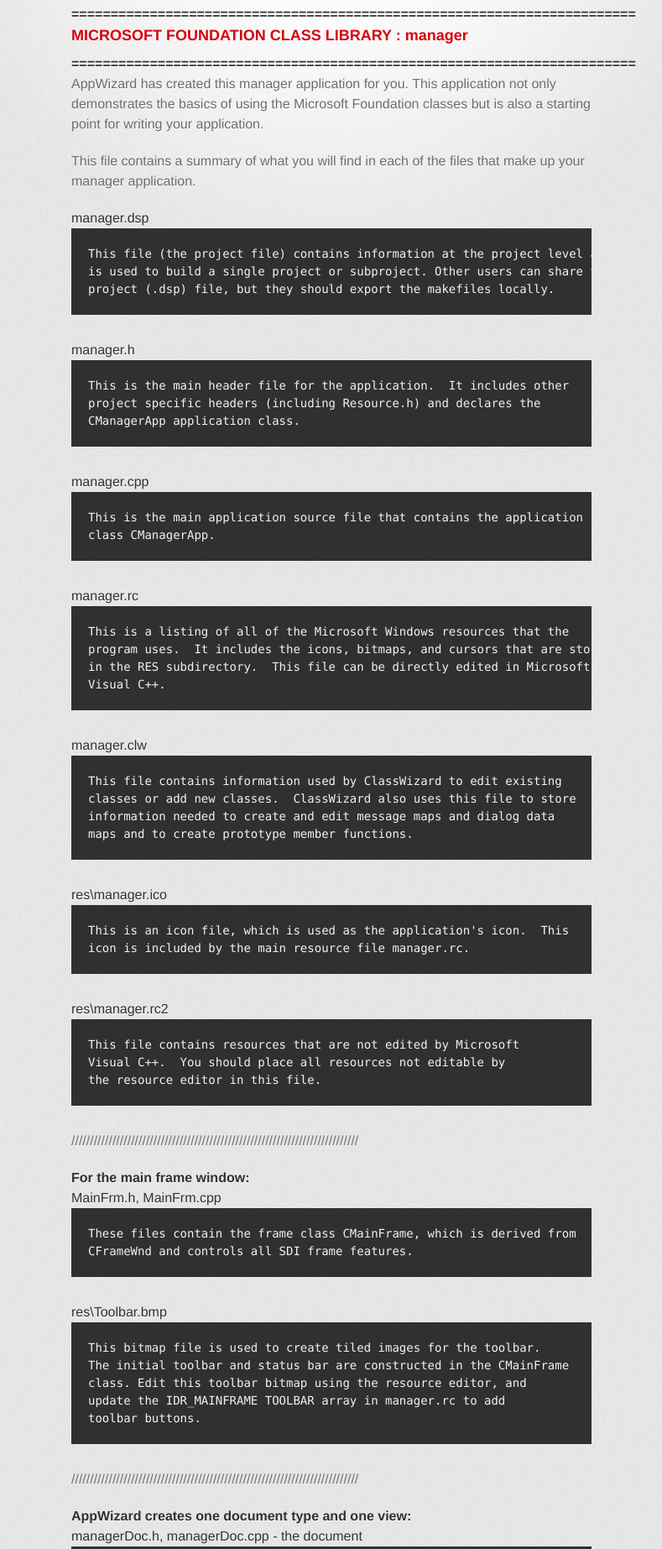
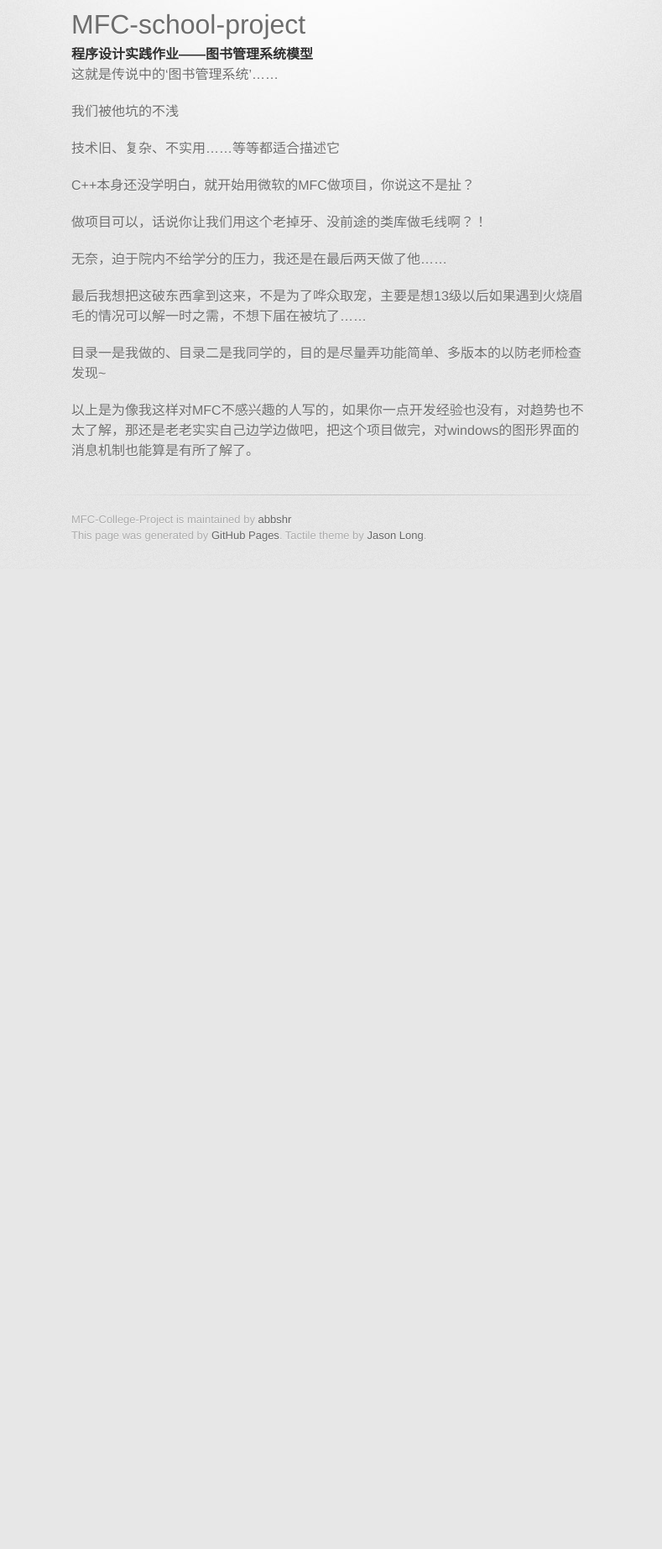
Before and after one commit to abbshr/MFC-school-project, a plain HTML site: page index.html in a window 1280 px wide. Shown: the part 266-2111 px from the top of the page at 84% size, without its empty margins (245-1034 px from the left). After the commit the page ends 944 px from the top, so only its background shows below. Drawn offline with Linux system fonts and the light colour scheme; a web font is replaced by a local one.

Commit message:
Create gh-pages branch via GitHub

```diff
--- a/index.html
+++ b/index.html
@@ -31,162 +31,34 @@
         <hr>
 
         <section id="main_content">
-          <h4>
-<a name="" class="anchor" href="#"><span class="octicon octicon-link"></span></a>========================================================================</h4>
-
-<h3>
-<a name="microsoft-foundation-class-library--manager" class="anchor" href="#microsoft-foundation-class-library--manager"><span class="octicon octicon-link"></span></a>MICROSOFT FOUNDATION CLASS LIBRARY : manager</h3>
+          <h1>
+<a name="mfc-school-project" class="anchor" href="#mfc-school-project"><span class="octicon octicon-link"></span></a>MFC-school-project</h1>
 
 <h4>
-<a name="-1" class="anchor" href="#-1"><span class="octicon octicon-link"></span></a>========================================================================</h4>
+<a name="" class="anchor" href="#"><span class="octicon octicon-link"></span></a>程序设计实践作业——图书管理系统模型</h4>
 
-<p>AppWizard has created this manager application for you.  This application
-not only demonstrates the basics of using the Microsoft Foundation classes
-but is also a starting point for writing your application.</p>
+<p>这就是传说中的‘图书管理系统’……</p>
 
-<p>This file contains a summary of what you will find in each of the files that
-make up your manager application.</p>
+<p>我们被他坑的不浅</p>
 
-<h5>
-<a name="managerdsp" class="anchor" href="#managerdsp"><span class="octicon octicon-link"></span></a>manager.dsp</h5>
+<p>技术旧、复杂、不实用……等等都适合描述它</p>
 
-<pre><code>This file (the project file) contains information at the project level and
-is used to build a single project or subproject. Other users can share the
-project (.dsp) file, but they should export the makefiles locally.
-</code></pre>
+<p>C++本身还没学明白，就开始用微软的MFC做项目，你说这不是扯？</p>
 
-<h5>
-<a name="managerh" class="anchor" href="#managerh"><span class="octicon octicon-link"></span></a>manager.h</h5>
+<p>做项目可以，话说你让我们用这个老掉牙、没前途的类库做毛线啊？！</p>
 
-<pre><code>This is the main header file for the application.  It includes other
-project specific headers (including Resource.h) and declares the
-CManagerApp application class.
-</code></pre>
+<p>无奈，迫于院内不给学分的压力，我还是在最后两天做了他……</p>
 
-<h5>
-<a name="managercpp" class="anchor" href="#managercpp"><span class="octicon octicon-link"></span></a>manager.cpp</h5>
+<p>最后我想把这破东西拿到这来，不是为了哗众取宠，主要是想13级以后如果遇到火烧眉毛的情况可以解一时之需，不想下届在被坑了……</p>
 
-<pre><code>This is the main application source file that contains the application
-class CManagerApp.
-</code></pre>
+<p>目录一是我做的、目录二是我同学的，目的是尽量弄功能简单、多版本的以防老师检查发现~</p>
 
-<h5>
-<a name="managerrc" class="anchor" href="#managerrc"><span class="octicon octicon-link"></span></a>manager.rc</h5>
-
-<pre><code>This is a listing of all of the Microsoft Windows resources that the
-program uses.  It includes the icons, bitmaps, and cursors that are stored
-in the RES subdirectory.  This file can be directly edited in Microsoft
-Visual C++.
-</code></pre>
-
-<h5>
-<a name="managerclw" class="anchor" href="#managerclw"><span class="octicon octicon-link"></span></a>manager.clw</h5>
-
-<pre><code>This file contains information used by ClassWizard to edit existing
-classes or add new classes.  ClassWizard also uses this file to store
-information needed to create and edit message maps and dialog data
-maps and to create prototype member functions.
-</code></pre>
-
-<h5>
-<a name="resmanagerico" class="anchor" href="#resmanagerico"><span class="octicon octicon-link"></span></a>res\manager.ico</h5>
-
-<pre><code>This is an icon file, which is used as the application's icon.  This
-icon is included by the main resource file manager.rc.
-</code></pre>
-
-<h5>
-<a name="resmanagerrc2" class="anchor" href="#resmanagerrc2"><span class="octicon octicon-link"></span></a>res\manager.rc2</h5>
-
-<pre><code>This file contains resources that are not edited by Microsoft
-Visual C++.  You should place all resources not editable by
-the resource editor in this file.
-</code></pre>
-
-<p>/////////////////////////////////////////////////////////////////////////////</p>
-
-<h4>
-<a name="for-the-main-frame-window" class="anchor" href="#for-the-main-frame-window"><span class="octicon octicon-link"></span></a>For the main frame window:</h4>
-
-<h5>
-<a name="mainfrmh-mainfrmcpp" class="anchor" href="#mainfrmh-mainfrmcpp"><span class="octicon octicon-link"></span></a>MainFrm.h, MainFrm.cpp</h5>
-
-<pre><code>These files contain the frame class CMainFrame, which is derived from
-CFrameWnd and controls all SDI frame features.
-</code></pre>
-
-<h5>
-<a name="restoolbarbmp" class="anchor" href="#restoolbarbmp"><span class="octicon octicon-link"></span></a>res\Toolbar.bmp</h5>
-
-<pre><code>This bitmap file is used to create tiled images for the toolbar.
-The initial toolbar and status bar are constructed in the CMainFrame
-class. Edit this toolbar bitmap using the resource editor, and
-update the IDR_MAINFRAME TOOLBAR array in manager.rc to add
-toolbar buttons.
-</code></pre>
-
-<p>/////////////////////////////////////////////////////////////////////////////</p>
-
-<h4>
-<a name="appwizard-creates-one-document-type-and-one-view" class="anchor" href="#appwizard-creates-one-document-type-and-one-view"><span class="octicon octicon-link"></span></a>AppWizard creates one document type and one view:</h4>
-
-<h5>
-<a name="managerdoch-managerdoccpp---the-document" class="anchor" href="#managerdoch-managerdoccpp---the-document"><span class="octicon octicon-link"></span></a>managerDoc.h, managerDoc.cpp - the document</h5>
-
-<pre><code>These files contain your CManagerDoc class.  Edit these files to
-add your special document data and to implement file saving and loading
-(via CManagerDoc::Serialize).
-</code></pre>
-
-<h5>
-<a name="managerviewh-managerviewcpp---the-view-of-the-document" class="anchor" href="#managerviewh-managerviewcpp---the-view-of-the-document"><span class="octicon octicon-link"></span></a>managerView.h, managerView.cpp - the view of the document</h5>
-
-<pre><code>These files contain your CManagerView class.
-CManagerView objects are used to view CManagerDoc objects.
-</code></pre>
-
-<p>/////////////////////////////////////////////////////////////////////////////</p>
-
-<h4>
-<a name="other-standard-files" class="anchor" href="#other-standard-files"><span class="octicon octicon-link"></span></a>Other standard files:</h4>
-
-<h5>
-<a name="stdafxh-stdafxcpp" class="anchor" href="#stdafxh-stdafxcpp"><span class="octicon octicon-link"></span></a>StdAfx.h, StdAfx.cpp</h5>
-
-<pre><code>These files are used to build a precompiled header (PCH) file
-named manager.pch and a precompiled types file named StdAfx.obj.
-</code></pre>
-
-<h5>
-<a name="resourceh" class="anchor" href="#resourceh"><span class="octicon octicon-link"></span></a>Resource.h</h5>
-
-<pre><code>This is the standard header file, which defines new resource IDs.
-Microsoft Visual C++ reads and updates this file.
-</code></pre>
-
-<p>/////////////////////////////////////////////////////////////////////////////</p>
-
-<h4>
-<a name="other-notes" class="anchor" href="#other-notes"><span class="octicon octicon-link"></span></a>Other notes:</h4>
-
-<p>AppWizard uses "TODO:" to indicate parts of the source code you
-should add to or customize.</p>
-
-<p>If your application uses MFC in a shared DLL, and your application is
-in a language other than the operating system's current language, you
-will need to copy the corresponding localized resources MFC42XXX.DLL
-from the Microsoft Visual C++ CD-ROM onto the system or system32 directory,
-and rename it to be MFCLOC.DLL.  ("XXX" stands for the language abbreviation.
-For example, MFC42DEU.DLL contains resources translated to German.)  If you
-don't do this, some of the UI elements of your application will remain in the
-language of the operating system.</p>
-
-<p>/////////////////////////////////////////////////////////////////////////////</p>
+<p>以上是为像我这样对MFC不感兴趣的人写的，如果你一点开发经验也没有，对趋势也不太了解，那还是老老实实自己边学边做吧，把这个项目做完，对windows的图形界面的消息机制也能算是有所了解了。</p>
         </section>
 
         <footer>
           MFC-College-Project is maintained by <a href="https://github.com/abbshr">abbshr</a><br>
-          This page was generated by <a href="http://pages.github.com">GitHub Pages</a>. Tactile theme by <a href="http://twitter.com/jasonlong">Jason Long</a>.
+          This page was generated by <a href="http://pages.github.com">GitHub Pages</a>. Tactile theme by <a href="https://twitter.com/jasonlong">Jason Long</a>.
         </footer>
 
 
```
Also changed, not shown: params.json (+1 -1 lines).
